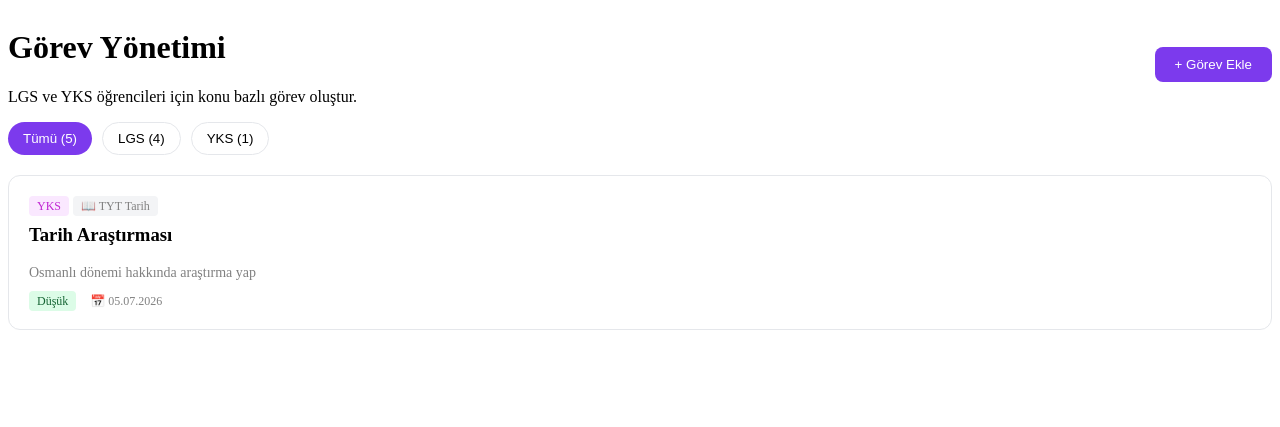
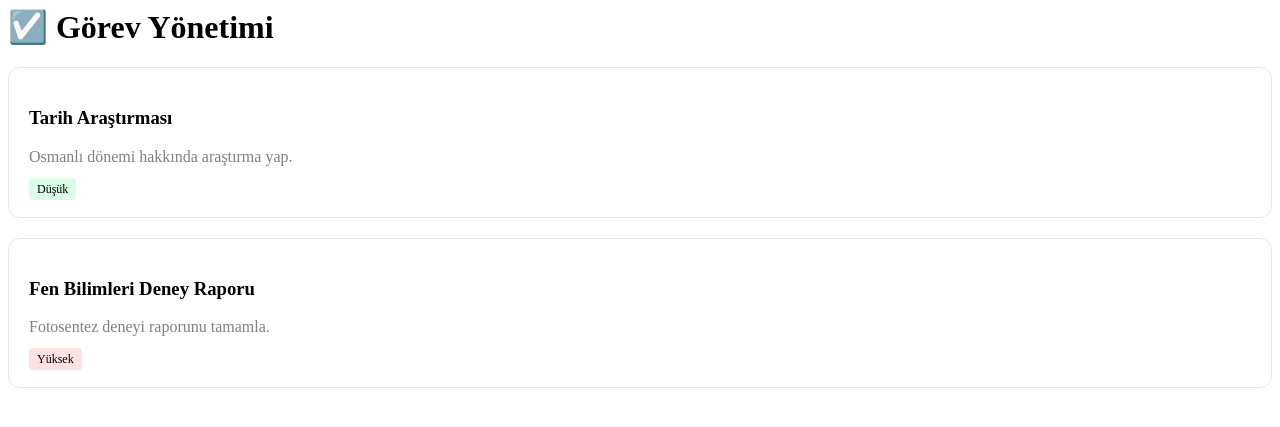
Before and after one commit to dertlimehmetsalih286-cyber/eda-akedemi, a Flask app: template templates/gorev.html in a window 1280 px wide. Shown: the top 427 px of the page. Run offline with Flask 3, Linux system fonts and the light colour scheme; the template is opened without the code that fills it, so the values that code supplies are empty.

Commit message:
Update gorev.html

```diff
--- a/templates/gorev.html
+++ b/templates/gorev.html
@@ -1,20 +1,13 @@
-<div class="page-header" style="display:flex; justify-content:space-between; align-items:center;">
-    <div>
-        <h1 class="page-title">Görev Yönetimi</h1>
-        <p class="page-subtitle">LGS ve YKS öğrencileri için konu bazlı görev oluştur.</p>
+<main class="main-content">
+    <h1 class="page-title">☑️ Görev Yönetimi</h1>
+    <div style="background:white; padding:20px; border-radius:12px; border:1px solid #e5e7eb; margin-top:20px;">
+        <h3>Tarih Araştırması</h3>
+        <p style="color:gray;">Osmanlı dönemi hakkında araştırma yap.</p>
+        <span style="background:#dcfce7; padding:4px 8px; border-radius:4px; font-size:12px;">Düşük</span>
     </div>
-    <button style="background:#7c3aed; color:white; border:none; padding:10px 20px; border-radius:8px; cursor:pointer;">+ Görev Ekle</button>
-</div>
-<div style="margin-bottom:20px; display:flex; gap:10px;">
-    <button style="background:#7c3aed; color:white; border:none; padding:8px 15px; border-radius:20px;">Tümü (5)</button>
-    <button style="background:white; border:1px solid #e5e7eb; padding:8px 15px; border-radius:20px;">LGS (4)</button>
-    <button style="background:white; border:1px solid #e5e7eb; padding:8px 15px; border-radius:20px;">YKS (1)</button>
-</div>
-<div style="background:white; padding:20px; border-radius:12px; border: 1px solid #e5e7eb; margin-bottom:15px;">
-    <span style="background:#fae8ff; color:#c026d3; padding:3px 8px; border-radius:4px; font-size:12px;">YKS</span>
-    <span style="background:#f3f4f6; color:gray; padding:3px 8px; border-radius:4px; font-size:12px;">📖 TYT Tarih</span>
-    <h3 style="margin-top:10px;">Tarih Araştırması</h3>
-    <p style="color:gray; font-size:14px; margin-top:5px; margin-bottom:10px;">Osmanlı dönemi hakkında araştırma yap</p>
-    <span style="background:#dcfce7; color:#166534; padding:3px 8px; border-radius:4px; font-size:12px;">Düşük</span>
-    <span style="color:gray; font-size:12px; margin-left:10px;">📅 05.07.2026</span>
-</div>
+    <div style="background:white; padding:20px; border-radius:12px; border:1px solid #e5e7eb; margin-top:20px;">
+        <h3>Fen Bilimleri Deney Raporu</h3>
+        <p style="color:gray;">Fotosentez deneyi raporunu tamamla.</p>
+        <span style="background:#fee2e2; padding:4px 8px; border-radius:4px; font-size:12px;">Yüksek</span>
+    </div>
+</main>
```
